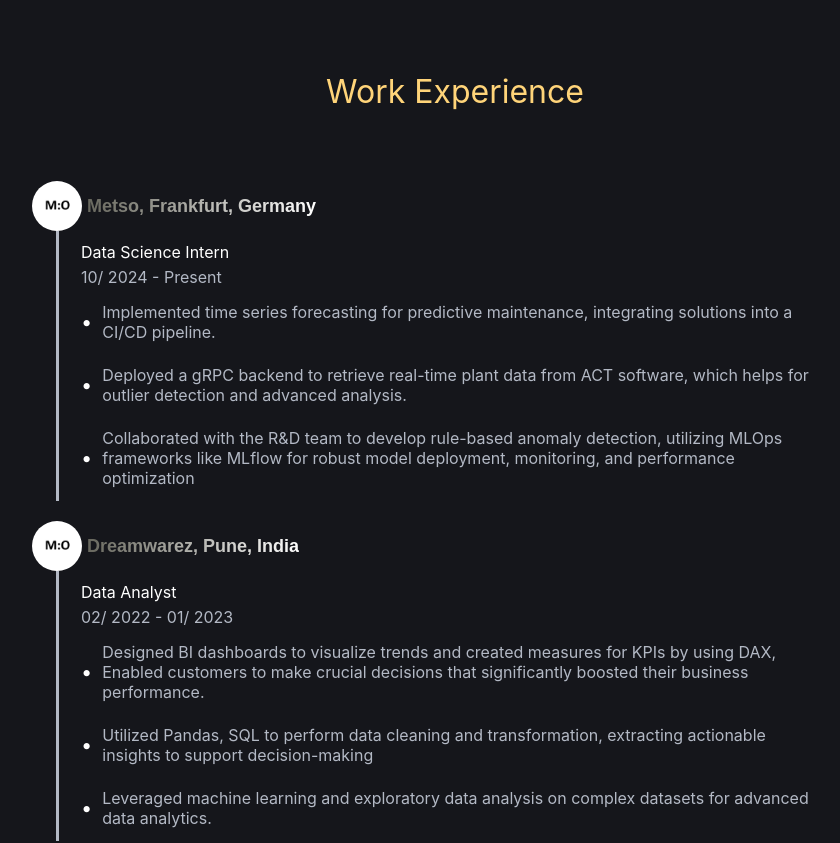
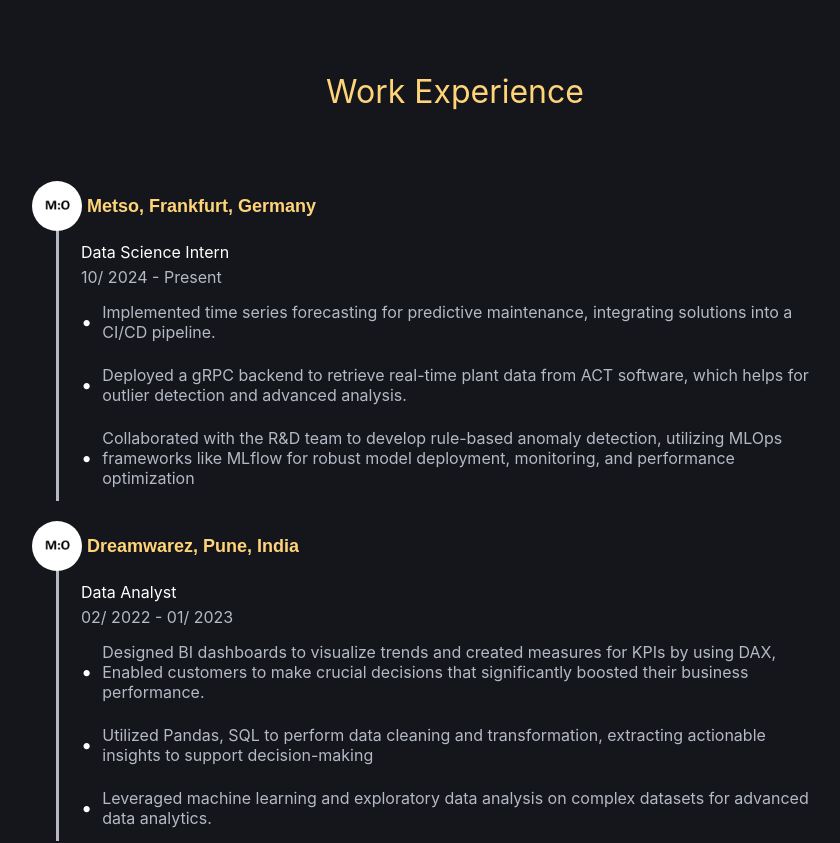
Before and after one commit to atharvahatekar/Portfolio, a React (Create React App) app: page /experience in a window 1280 px wide. Shown: the top 843 px of the page, without its empty margins (185-1025 px from the left). Built offline with nearby package versions, Linux system fonts and the light colour scheme.

Commit message:
feat: company logo updated

```diff
--- a/src/styles/Experience/index.js
+++ b/src/styles/Experience/index.js
@@ -22,7 +22,7 @@ export const QuoteContainer = styled.div`
 `;
 
 export const RoleText = styled.div`
-  background: linear-gradient(to right,rgb(103, 103, 93) 0%, #ffffff 100%);
+  background: #ffd479;
   background-clip: text;
   -webkit-background-clip: text;
   -webkit-text-fill-color: transparent;
```
